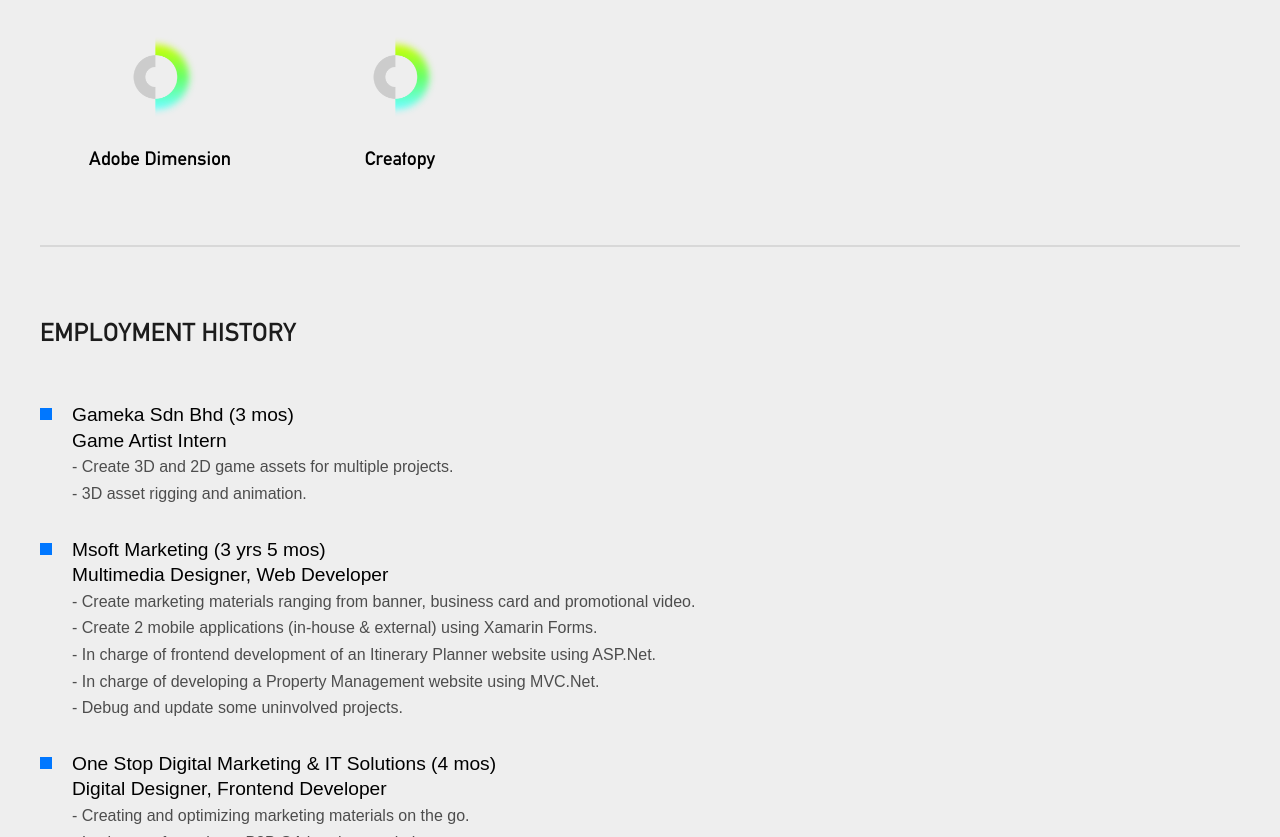
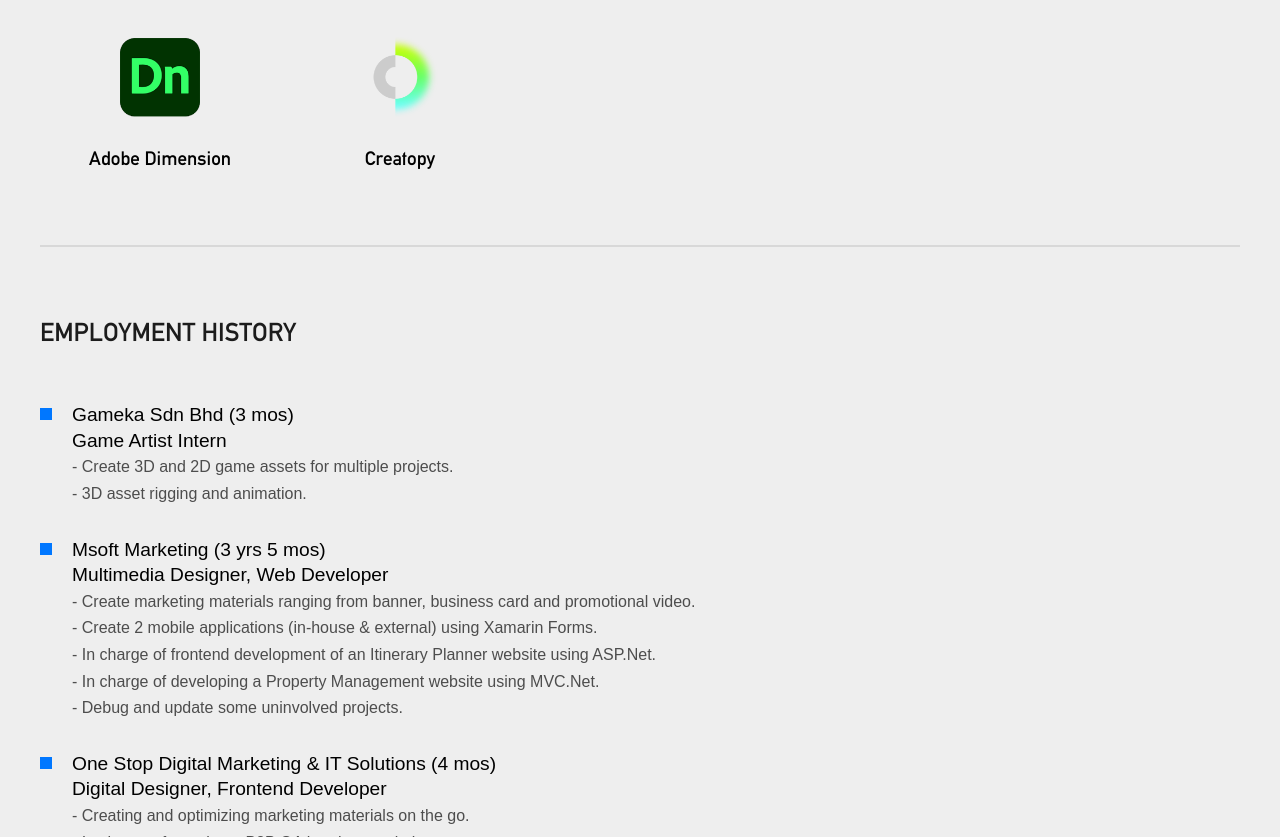
Before and after one commit to michaellyf95/resume, a plain HTML site: page index.html in a window 1280 px wide. Shown: the part 1885-2722 px from the top of the page. Drawn offline with Linux system fonts and the light colour scheme.

Commit message:
Update index.html

```diff
--- a/index.html
+++ b/index.html
@@ -144,7 +144,7 @@
 						<h4>Figma</h4>
 					</div>
 					<div class="design-div-skill">
-						<img src="./img/skills/creatopy-ico.png" alt="dimension-ico.png">
+						<img src="./img/skills/dimension-ico.png" alt="dimension-ico.png">
 						<h4>Adobe Dimension</h4>
 					</div>
 					<div class="design-div-skill">
```
